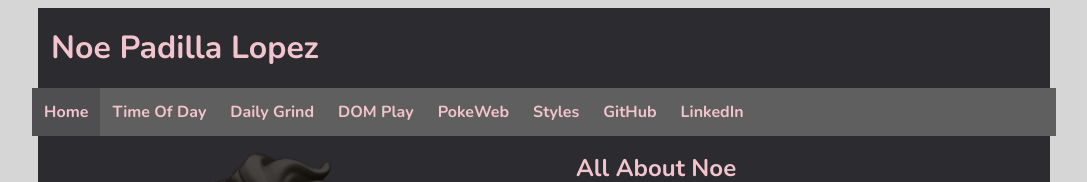
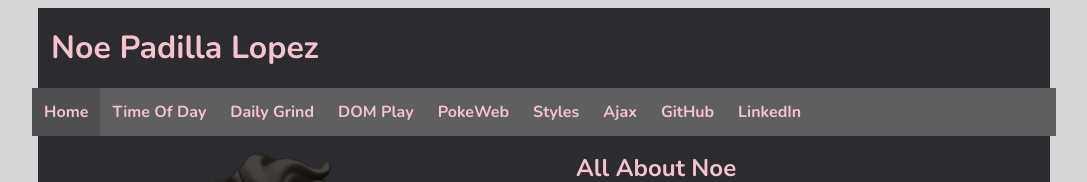
Before and after one commit to LopeznoeGH/it121-portal, a plain HTML site: page index.html in a window 1280 px wide. Shown: the top 182 px of the page, without its empty margins (96-1183 px from the left). Drawn offline with nearby package versions, Linux system fonts and the light colour scheme.

Commit message:
added one more extra

```diff
--- a/index.html
+++ b/index.html
@@ -19,6 +19,7 @@
             <a href="https://lopeznoegh.github.io/dom-play/index.html" target="_blank">DOM Play</a>
             <a href="https://lopeznoegh.github.io/bond-web-service/" target="_blank">PokeWeb</a>
             <a href="https://lopeznoegh.github.io/seasonal-styles/" target="_blank">Styles</a>
+            <a href="https://lopeznoegh.github.io/ajax-pets/index.html" target="_blank">Ajax</a>
             <a href="https://github.com/LopeznoeGH" target="_blank">GitHub</a>
             <a href="https://www.linkedin.com/in/noe-lopez-he-him-87657610b/" target="_blank">LinkedIn</a>
             <a href="javascript:void(0);" class="icon" onclick="myFunction()">&#9776;</a>
```
